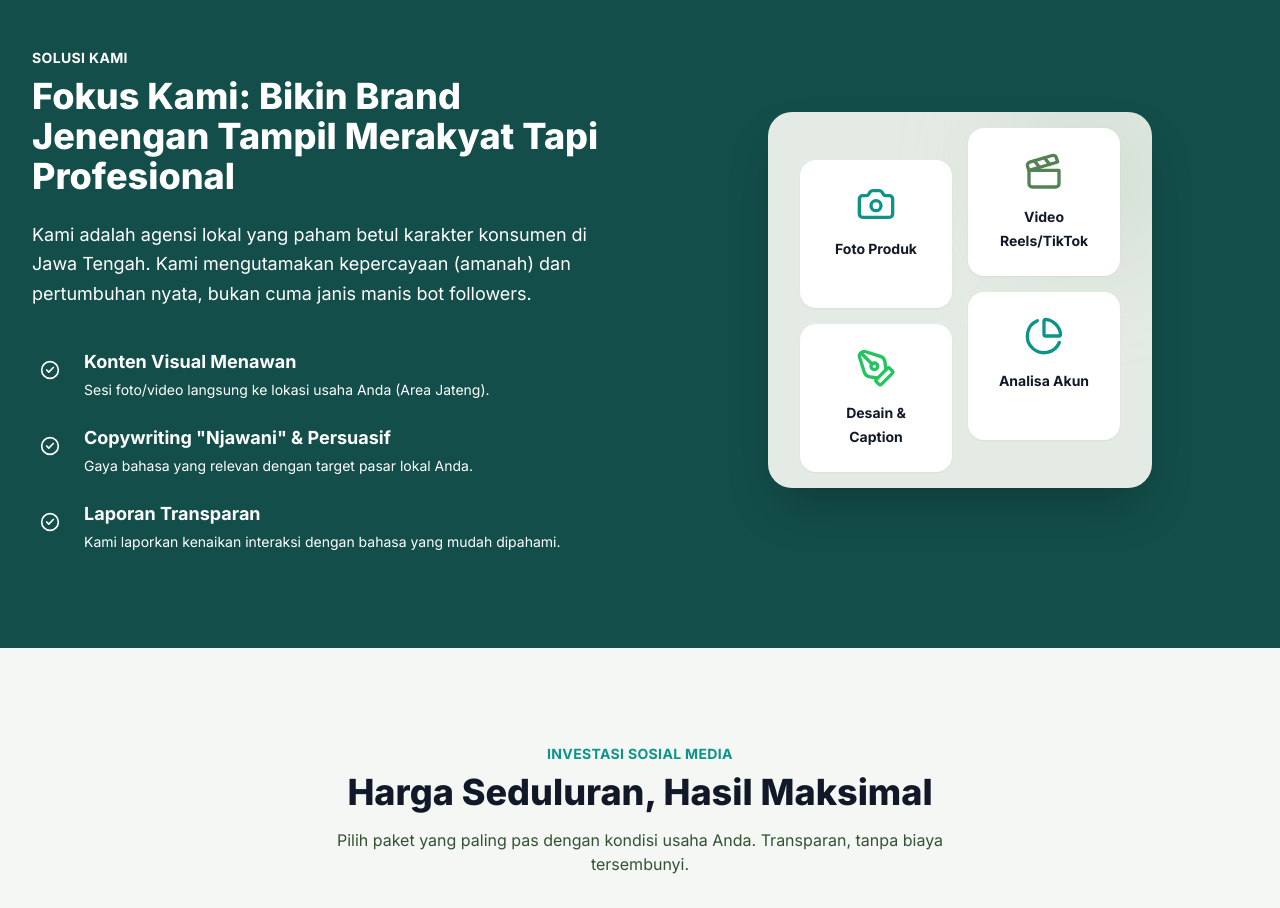
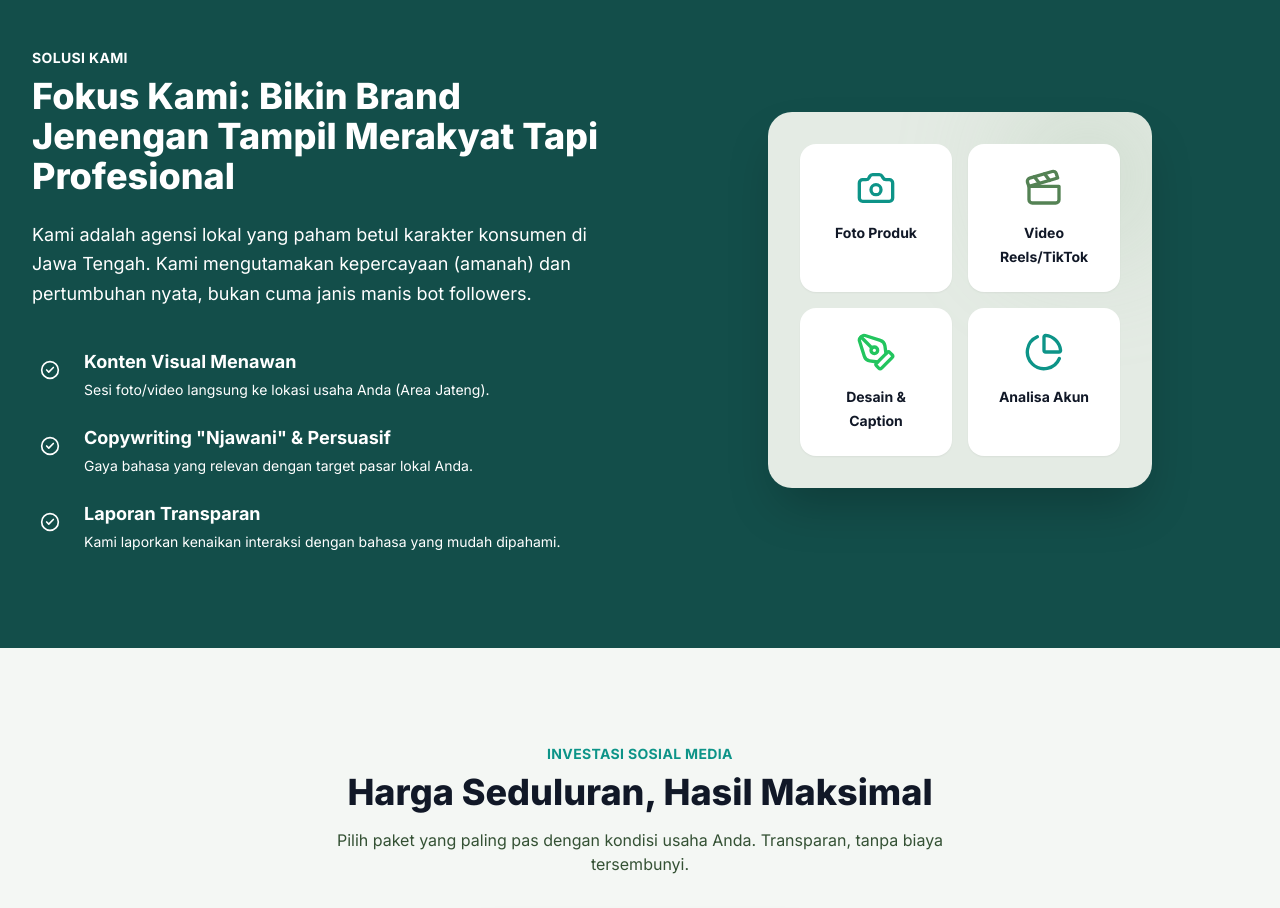
Before and after one commit to iggbudi/lp-kelola-medsos, a plain HTML site: page index.html in a window 1280 px wide. Shown: the part 1420-2328 px from the top of the page. Drawn offline with nearby package versions, Linux system fonts and the light colour scheme.

Commit message:
Perbaiki posisi 4 box di solusi - hapus transform translate-y

```diff
--- a/index.html
+++ b/index.html
@@ -219,19 +219,19 @@
                         <div class="absolute bottom-0 left-0 w-32 h-32 bg-brandTeal-300 rounded-full blur-3xl opacity-50"></div>
 
                         <div class="grid grid-cols-2 gap-4 relative z-10">
-                            <div class="bg-white p-6 rounded-2xl shadow-sm text-center transform translate-y-4">
+                            <div class="bg-white p-6 rounded-2xl shadow-sm text-center">
                                 <i data-lucide="camera" class="w-10 h-10 mx-auto mb-3 text-brandTeal-600"></i>
                                 <span class="font-bold text-gray-900 text-sm">Foto Produk</span>
                             </div>
-                            <div class="bg-white p-6 rounded-2xl shadow-sm text-center transform -translate-y-4">
+                            <div class="bg-white p-6 rounded-2xl shadow-sm text-center">
                                 <i data-lucide="clapperboard" class="w-10 h-10 mx-auto mb-3 text-sage-500"></i>
                                 <span class="font-bold text-gray-900 text-sm">Video Reels/TikTok</span>
                             </div>
-                            <div class="bg-white p-6 rounded-2xl shadow-sm text-center transform translate-y-4">
+                            <div class="bg-white p-6 rounded-2xl shadow-sm text-center">
                                 <i data-lucide="pen-tool" class="w-10 h-10 mx-auto mb-3 text-brandGreen-500"></i>
                                 <span class="font-bold text-gray-900 text-sm">Desain & Caption</span>
                             </div>
-                            <div class="bg-white p-6 rounded-2xl shadow-sm text-center transform -translate-y-4">
+                            <div class="bg-white p-6 rounded-2xl shadow-sm text-center">
                                 <i data-lucide="pie-chart" class="w-10 h-10 mx-auto mb-3 text-brandTeal-600"></i>
                                 <span class="font-bold text-gray-900 text-sm">Analisa Akun</span>
                             </div>
```
